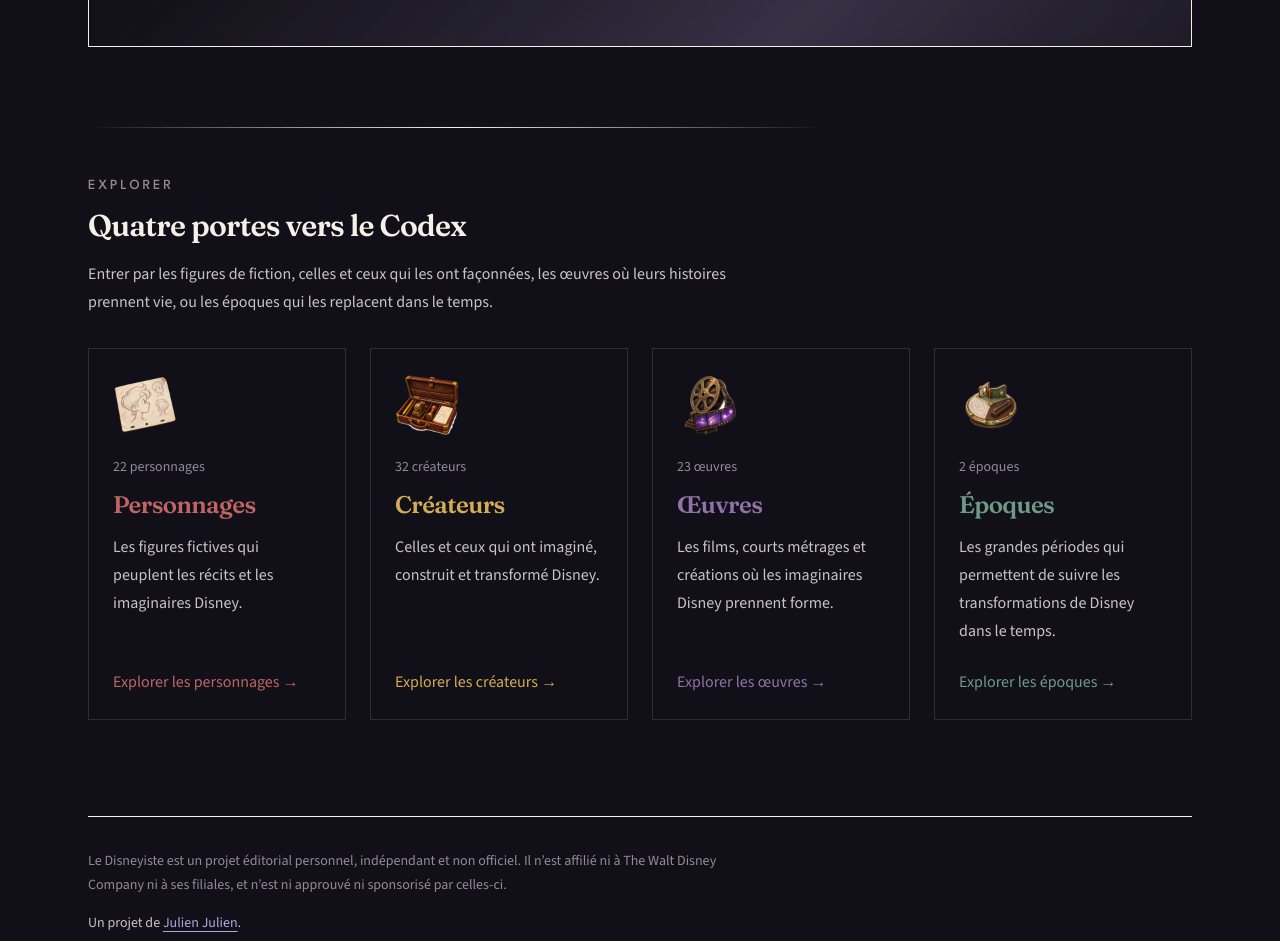
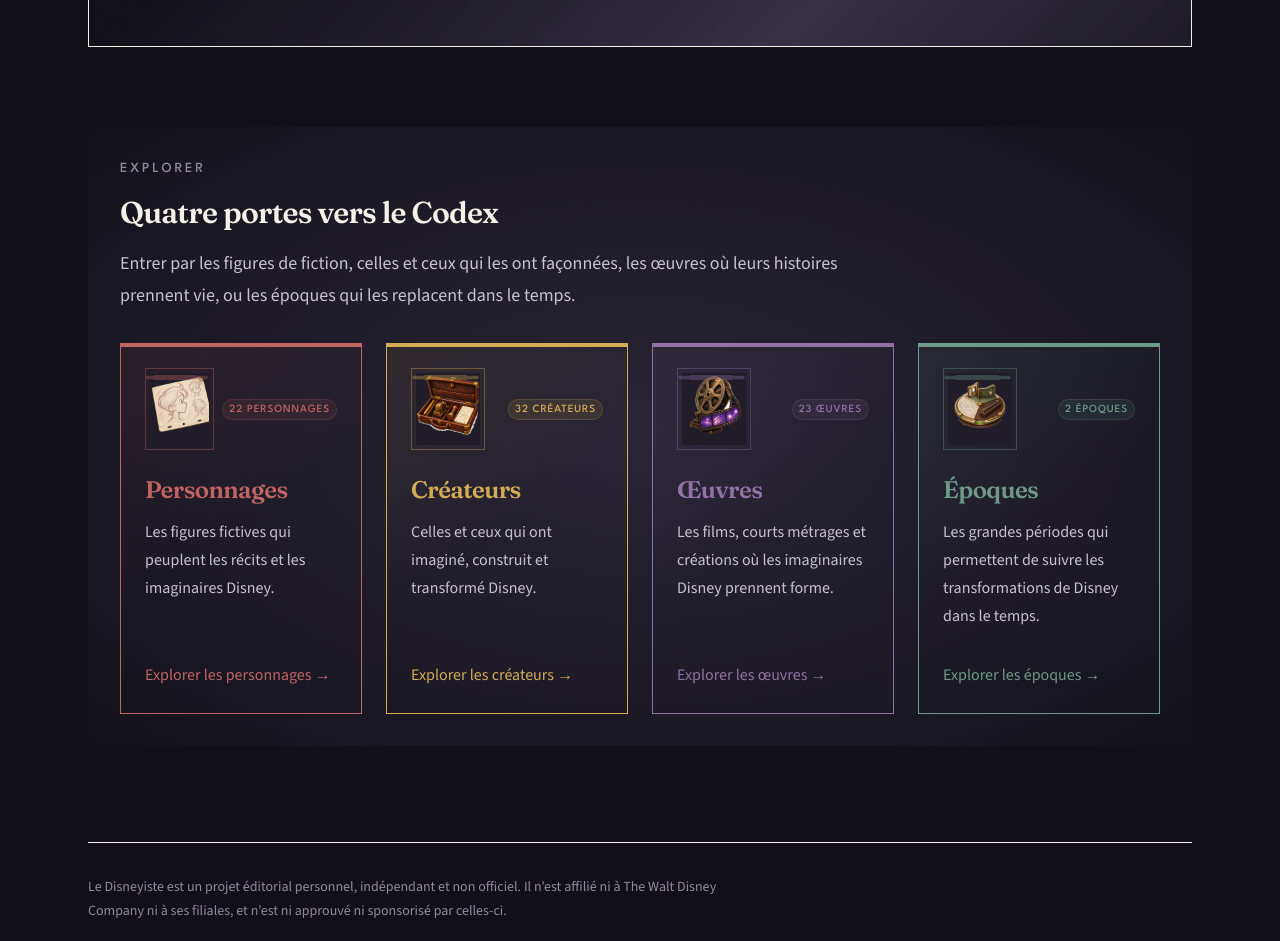
Before and after one commit to iamjulienjulien/ledisneyiste-codex, a Next.js app: page / in a window 1280 px wide. Shown: the part 540-1481 px from the top of the page. Built offline with nearby package versions, Linux system fonts and the light colour scheme.

Commit message:
🎨 Mise en scène > Les quatre portes composent un nouveau hall d’exploration > 🐭 Julien

```diff
--- a/src/app/globals.css
+++ b/src/app/globals.css
@@ -213,114 +213,3 @@ select {
         display: none;
     }
 }
-
-.codex-projector {
-    --codex-door-accent: var(--codex-card-color, var(--projection-accent));
-    --pixie-link-surface-hover-shadow:
-        0 18px 45px rgb(0 0 0 / 0.16), inset 0 1px 0 var(--codex-door-beam-edge);
-    --codex-door-beam-edge: color-mix(
-        in srgb,
-        var(--codex-door-accent) 28%,
-        transparent
-    );
-    --codex-door-glow: color-mix(
-        in srgb,
-        var(--codex-door-accent) 12%,
-        transparent
-    );
-
-    position: relative;
-    isolation: isolate;
-    overflow: hidden;
-    transition:
-        transform 450ms cubic-bezier(0.22, 1, 0.36, 1),
-        border-color 300ms ease,
-        box-shadow 450ms ease;
-}
-
-.codex-projector > * {
-    position: relative;
-    z-index: 1;
-}
-
-/* Le faisceau qui traverse la porte */
-.codex-projector::before {
-    position: absolute;
-    z-index: 0;
-    inset: -60% -80%;
-    content: "";
-    opacity: 0;
-    background: linear-gradient(
-        112deg,
-        transparent 30%,
-        var(--projection-beam) 43%,
-        var(--codex-door-beam-edge) 50%,
-        var(--projection-beam) 57%,
-        transparent 70%
-    );
-    transform: translateX(-42%);
-    transition:
-        opacity 250ms ease,
-        transform 850ms cubic-bezier(0.22, 1, 0.36, 1);
-}
-
-/* La lumière qui reste déposée sur la carte */
-.codex-projector::after {
-    position: absolute;
-    z-index: 0;
-    inset: 0;
-    content: "";
-    opacity: 0;
-    background: radial-gradient(
-        ellipse 85% 65% at 20% 0%,
-        var(--codex-door-glow),
-        transparent 72%
-    );
-    transition: opacity 450ms ease;
-}
-
-.codex-projector:is(:hover, :focus-visible) {
-    border-color: var(--codex-door-accent);
-    transform: translateY(-4px);
-}
-
-.codex-door[data-famille="personnages"] {
-    --codex-door-accent: var(--atelier-famille-personnages);
-}
-
-.codex-door[data-famille="createurs"] {
-    --codex-door-accent: var(--atelier-famille-createurs);
-}
-
-.codex-door[data-famille="oeuvres"] {
-    --codex-door-accent: var(--atelier-famille-oeuvres);
-}
-
-.codex-door[data-famille="epoques"] {
-    --codex-door-accent: var(--atelier-famille-epoques);
-}
-
-.codex-projector:is(:hover, :focus-visible)::before {
-    opacity: 1;
-    transform: translateX(42%);
-}
-
-.codex-projector:is(:hover, :focus-visible)::after {
-    opacity: 1;
-}
-
-@media (prefers-reduced-motion: reduce) {
-    .codex-projector,
-    .codex-projector::before,
-    .codex-projector::after {
-        transition-duration: 0.01ms;
-    }
-
-    .codex-projector:is(:hover, :focus-visible) {
-        transform: none;
-    }
-
-    .codex-projector:is(:hover, :focus-visible)::before {
-        transform: none;
-    }
-}
--- a/src/app/page.tsx
+++ b/src/app/page.tsx
@@ -1,7 +1,12 @@
 import { PixieBackdrop } from "@/components/ui/PixieBackdrop";
+import { PixieBadge } from "@/components/ui/PixieBadge";
 import { PixieCard } from "@/components/ui/PixieCard";
+import { PixieCluster } from "@/components/ui/PixieCluster";
+import { PixieFrame } from "@/components/ui/PixieFrame";
+import { PixieGrid } from "@/components/ui/PixieGrid";
 import { PixieLink } from "@/components/ui/PixieLink";
 import { PixieSeparator } from "@/components/ui/PixieSeparator";
+import { PixieStack } from "@/components/ui/PixieStack";
 import { PixieSymbol } from "@/components/ui/PixieSymbol";
 import {
     contributeurs,
@@ -9,6 +14,57 @@ import {
     personnages,
     epoques,
 } from "@/data/catalogues";
+
+const codexDoors = [
+    {
+        href: "/personnages",
+        color: "rouge-crayon",
+        symbol: "personnages",
+        count: personnages.length,
+        singular: "personnage",
+        plural: "personnages",
+        title: "Personnages",
+        description:
+            "Les figures fictives qui peuplent les récits et les imaginaires Disney.",
+        action: "Explorer les personnages",
+    },
+    {
+        href: "/contributeurs",
+        color: "jaune-lampe",
+        symbol: "createurs",
+        count: contributeurs.length,
+        singular: "créateur",
+        plural: "créateurs",
+        title: "Créateurs",
+        description:
+            "Celles et ceux qui ont imaginé, construit et transformé Disney.",
+        action: "Explorer les créateurs",
+    },
+    {
+        href: "/oeuvres",
+        color: "gouache",
+        symbol: "oeuvres",
+        count: oeuvres.length,
+        singular: "œuvre",
+        plural: "œuvres",
+        title: "Œuvres",
+        description:
+            "Les films, courts métrages et créations où les imaginaires Disney prennent forme.",
+        action: "Explorer les œuvres",
+    },
+    {
+        href: "/epoques",
+        color: "vert-cellulo",
+        symbol: "epoques",
+        count: epoques.length,
+        singular: "époque",
+        plural: "époques",
+        title: "Époques",
+        description:
+            "Les grandes périodes qui permettent de suivre les transformations de Disney dans le temps.",
+        action: "Explorer les époques",
+    },
+] as const;
 
 export default function Home() {
     return (
@@ -52,171 +108,118 @@ export default function Home() {
                 </header>
             </PixieCard>
 
-            <section className="mt-20">
-                <PixieSeparator
-                    variant="beam"
-                    intensity="strong"
-                    width="medium"
-                    align="start"
-                    spacing="none"
-                    decorative
-                />
-
-                <div className="mt-12">
+            <PixieBackdrop
+                as="section"
+                aria-labelledby="explorer-title"
+                variant="gradient"
+                intensity="subtle"
+                position="center"
+                spread="wide"
+                padding="lg"
+                radius="large"
+                base="transparent"
+                className="mt-20"
+            >
+                <PixieStack gap="lg">
+                    <PixieStack gap="sm" className="max-w-3xl">
                         <p className="text-sm font-medium font-eyebrow uppercase tracking-[0.2em] text-muted">
                             Explorer
                         </p>
 
-                    <h2 className="mt-3 text-3xl text-ink">
+                        <h2 id="explorer-title" className="text-3xl text-ink">
                             Quatre portes vers le Codex
                         </h2>
 
-                    <p className="mt-4 max-w-2xl leading-7 text-ink-soft">
-                        Entrer par les figures de fiction, celles et ceux qui
-                        les ont façonnées, les œuvres où leurs histoires
-                        prennent vie, ou les époques qui les replacent dans le
-                        temps.
+                        <p className="text-lg leading-8 text-ink-soft">
+                            Entrer par les figures de fiction, celles et ceux
+                            qui les ont façonnées, les œuvres où leurs histoires
+                            prennent vie, ou les époques qui les replacent dans
+                            le temps.
                         </p>
-                </div>
+                    </PixieStack>
 
-                <div className="mt-8 grid gap-6 sm:grid-cols-2 lg:grid-cols-4">
+                    <PixieGrid
+                        as="ul"
+                        maxColumns={4}
+                        minItemWidth="sm"
+                        gap="md"
+                    >
+                        {codexDoors.map((door) => (
+                            <li key={door.href} className="h-full">
+                                <PixieCard
+                                    asChild
+                                    variant="accent"
+                                    color={door.color}
+                                    padding="md"
+                                    radius="large"
+                                    accentPosition="top"
+                                    effect="projector"
+                                    effectIntensity="medium"
+                                >
                                     <PixieLink
-                        href="/personnages"
+                                        href={door.href}
                                         variant="surface"
-                        color="rouge-crayon"
-                        data-famille="personnages"
-                        className="codex-projector codex-door group !flex h-full flex-col border border-line p-6"
+                                        color={door.color}
+                                        className="group !flex h-full flex-col"
+                                    >
+                                        <PixieStack gap="md" className="h-full">
+                                            <PixieCluster
+                                                gap="xs"
+                                                justify="between"
+                                                align="center"
+                                                className="!flex-nowrap"
+                                            >
+                                                <PixieFrame
+                                                    as="div"
+                                                    variant="cel"
+                                                    padding="xs"
+                                                    radius="medium"
+                                                    color={door.color}
+                                                    elevation="soft"
                                                 >
                                                     <PixieSymbol
                                                         registry="codex"
                                                         collection="index"
-                            slug="personnages"
+                                                        slug={door.symbol}
                                                         size="lg"
-                            className="mb-5"
                                                     />
-                        <p className="text-sm text-muted">
-                            {personnages.length}{" "}
-                            {personnages.length > 1
-                                ? "personnages"
-                                : "personnage"}
-                        </p>
+                                                </PixieFrame>
 
-                        <h3 className="mt-3 text-2xl text-famille-personnages">
-                            Personnages
+                                                <PixieBadge
+                                                    variant="soft"
+                                                    size="xs"
+                                                    shape="pill"
+                                                    color={door.color}
+                                                    className="shrink-0 font-eyebrow uppercase tracking-[0.08em]"
+                                                >
+                                                    {door.count}{" "}
+                                                    {door.count > 1
+                                                        ? door.plural
+                                                        : door.singular}
+                                                </PixieBadge>
+                                            </PixieCluster>
+
+                                            <div>
+                                                <h3 className="text-2xl text-current transition-[filter] group-hover:brightness-125">
+                                                    {door.title}
                                                 </h3>
 
                                                 <p className="mt-3 leading-7 text-ink-soft">
-                            Les figures fictives qui peuplent les récits et les
-                            imaginaires Disney.
+                                                    {door.description}
                                                 </p>
+                                            </div>
 
-                        <p className="mt-auto pt-6 font-medium text-famille-personnages transition-[filter] group-hover:brightness-125">
-                            Explorer les personnages →
+                                            <p className="mt-auto pt-2 font-medium text-current transition-[filter] group-hover:brightness-125">
+                                                {door.action} →
                                             </p>
+                                        </PixieStack>
                                     </PixieLink>
-
-                    <PixieLink
-                        href="/contributeurs"
-                        variant="surface"
-                        color="jaune-lampe"
-                        data-famille="createurs"
-                        className="codex-projector codex-door group !flex h-full flex-col border border-line p-6"
-                    >
-                        <PixieSymbol
-                            registry="codex"
-                            collection="index"
-                            slug="createurs"
-                            size="lg"
-                            className="mb-5"
-                        />
-                        <p className="text-sm text-muted">
-                            {contributeurs.length}{" "}
-                            {contributeurs.length > 1
-                                ? "créateurs"
-                                : "créateur"}
-                        </p>
-
-                        <h3 className="mt-3 text-2xl text-famille-createurs">
-                            Créateurs
-                        </h3>
-
-                        <p className="mt-3 leading-7 text-ink-soft">
-                            Celles et ceux qui ont imaginé, construit et
-                            transformé Disney.
-                        </p>
-
-                        <p className="mt-auto pt-6 font-medium text-famille-createurs transition-[filter] group-hover:brightness-125">
-                            Explorer les créateurs →
-                        </p>
-                    </PixieLink>
-
-                    <PixieLink
-                        href="/oeuvres"
-                        variant="surface"
-                        color="gouache"
-                        data-famille="oeuvres"
-                        className="codex-projector codex-door group !flex h-full flex-col border border-line p-6"
-                    >
-                        <PixieSymbol
-                            registry="codex"
-                            collection="index"
-                            slug="oeuvres"
-                            size="lg"
-                            className="mb-5"
-                        />
-                        <p className="text-sm text-muted">
-                            {oeuvres.length}{" "}
-                            {oeuvres.length > 1 ? "œuvres" : "œuvre"}
-                        </p>
-
-                        <h3 className="mt-3 text-2xl text-famille-oeuvres">
-                            Œuvres
-                        </h3>
-
-                        <p className="mt-3 leading-7 text-ink-soft">
-                            Les films, courts métrages et créations où les
-                            imaginaires Disney prennent forme.
-                        </p>
-
-                        <p className="mt-auto pt-6 font-medium text-famille-oeuvres transition-[filter] group-hover:brightness-125">
-                            Explorer les œuvres →
-                        </p>
-                    </PixieLink>
-
-                    <PixieLink
-                        href="/epoques"
-                        variant="surface"
-                        color="vert-cellulo"
-                        data-famille="epoques"
-                        className="codex-projector codex-door group !flex h-full flex-col border border-line p-6"
-                    >
-                        <PixieSymbol
-                            registry="codex"
-                            collection="index"
-                            slug="epoques"
-                            size="lg"
-                            className="mb-5"
-                        />
-                        <p className="text-sm text-muted">
-                            {epoques.length}{" "}
-                            {epoques.length > 1 ? "époques" : "époque"}
-                        </p>
-
-                        <h3 className="mt-3 text-2xl text-famille-epoques">
-                            Époques
-                        </h3>
-
-                        <p className="mt-3 leading-7 text-ink-soft">
-                            Les grandes périodes qui permettent de suivre les
-                            transformations de Disney dans le temps.
-                        </p>
-
-                        <p className="mt-auto pt-6 font-medium text-famille-epoques transition-[filter] group-hover:brightness-125">
-                            Explorer les époques →
-                        </p>
-                    </PixieLink>
-                </div>
-            </section>
+                                </PixieCard>
+                            </li>
+                        ))}
+                    </PixieGrid>
+                </PixieStack>
+            </PixieBackdrop>
 
             <footer className="mt-24">
                 <PixieSeparator spacing="none" decorative />
```
Lines whose indentation alone changed are shown as unchanged.
